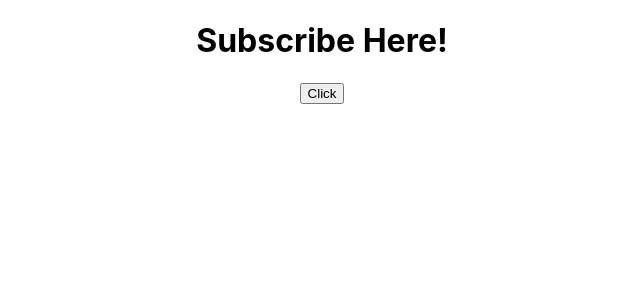
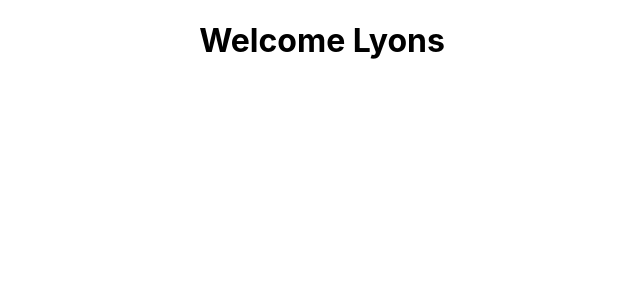
Before and after one commit to lyonsouma/React-Projects, a React (Create React App) app: page / in a window 1280 px wide. Shown: the top 300 px of the page, without its empty margins (318-958 px from the left). Built offline with nearby package versions, Linux system fonts and the light colour scheme.

Commit message:
De-structuring in classes

```diff
--- a/src/App.js
+++ b/src/App.js
@@ -5,12 +5,14 @@ import './App.css';
 // import Subscribe from './components/state';
 // import Meso from './components/Test';
 // import Properties from './components/Sample';
-import Property from './components/Sample';
+// import Property from './components/Sample';
+import Destru from './components/DestrucuteClass';
 
 function App() {
   return (
     <div className="App">
-    <Property name = 'Daniel'/>
+      <Destru name= 'Lyons'/>
+    {/* <Property name = 'Daniel'/> */}
 
       {/* <Properties name = 'Lyons'/>
       <Properties name = 'John'/> */}
--- /dev/null
+++ b/src/components/DestrucuteClass.js
@@ -0,0 +1,14 @@
+import { Component } from "react";
+
+class Destru extends Component{
+    render(){
+        const {name} = this.props;
+        return(
+            <div>
+                <h1>Welcome {name}</h1>
+            </div>
+        )
+    }
+}
+
+export default Destru;
--- a/src/components/Sample.js
+++ b/src/components/Sample.js
@@ -1,4 +1,4 @@
-import { Component } from "react";
+// import { Component } from "react";
 /*
 
       //FUNCTIONAL COMPONENTS
@@ -14,7 +14,7 @@ const Properties = props => {
 export default Properties;
 */
           //CLASS COMPONENTS
-
+  /*
     class Property extends Component{
       constructor(){
         super()
@@ -41,3 +41,4 @@ export default Properties;
         }
     }
 export default Property;
+*/
```
